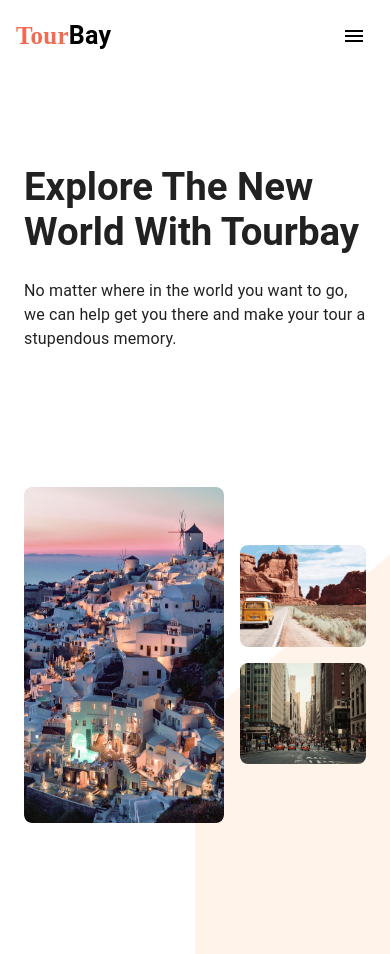
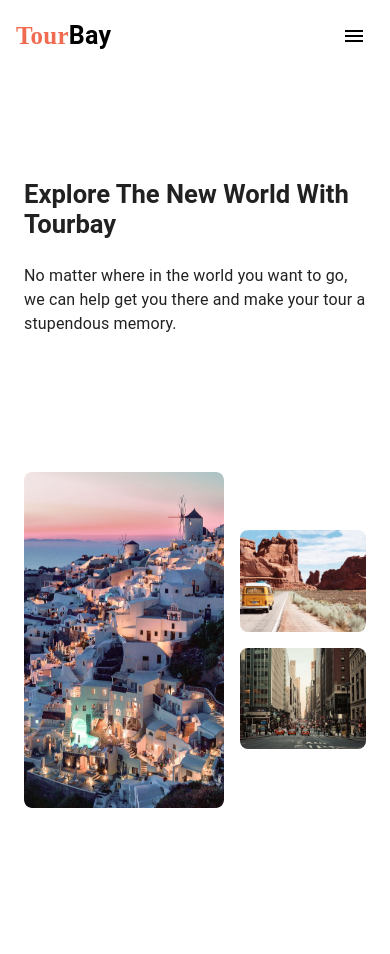
Before and after one commit to ameer-hamza26/react-tour-booking-app, a React (Vite) app: page / in a window 390 px wide. After the commit the page ends 908 px from the top, so only its background shows below. Built offline with nearby package versions, Linux system fonts and the light colour scheme.

Commit message:
improve responsivenss of toure booking system

```diff
--- a/src/components/HeroSection.jsx
+++ b/src/components/HeroSection.jsx
@@ -23,7 +23,7 @@ const HeroSection = () => {
       <Grid container spacing={10} alignItems="center" >
         {/* Left Side */}
         <Grid item xs={12} md={6} sx={{mt:2}}>
-          <Typography variant="h3" component="h1" sx={{fontSize:{xs:"2.4rem",md:"3.7rem"}, fontWeight: 'bold', mb: 3 }}>
+          <Typography variant="h3" component="h1" sx={{fontSize:{xs:"1.6rem",md:"3.2rem"}, fontWeight: 'bold', mb: 3}}>
             Explore The New World
             With Tourbay
           </Typography>
--- a/src/index.css
+++ b/src/index.css
@@ -26,14 +26,12 @@
 /* For small devices (phones), max-width 600px */
 @media (max-width: 600px) {
     .custom-shape-divider-bottom-1732173359 {
-        width: -100%; /* Full width for small devices */
-        bottom: -13%;
-        transform: rotate(180deg);
+        width: 0%; /* Full width for small devices */
+
     }
 
     .custom-shape-divider-bottom-1732173359 svg {
-        width: 200%; /* Make SVG fit the container */
-        height: 400px; /* Adjust the height for small devices */
+        width: 0%; /* Make SVG fit the container */
     }
 }
 
```
